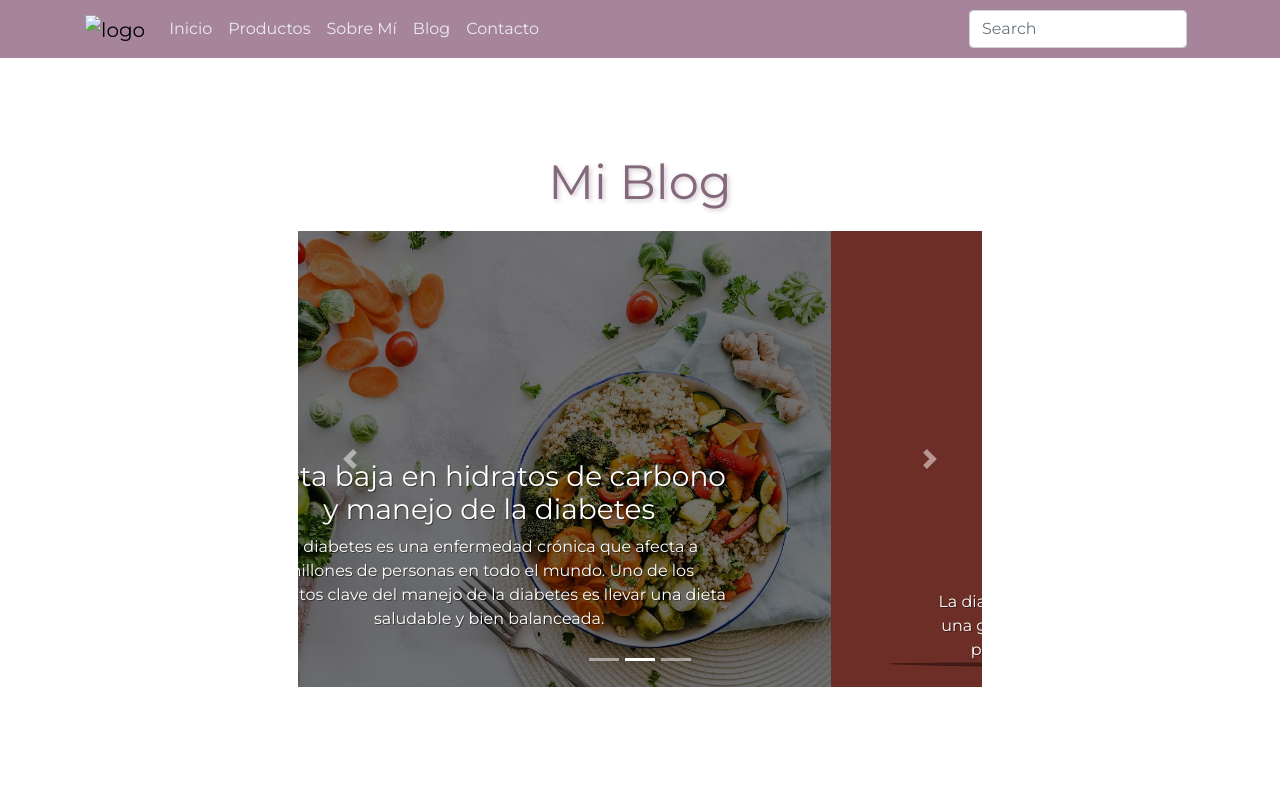
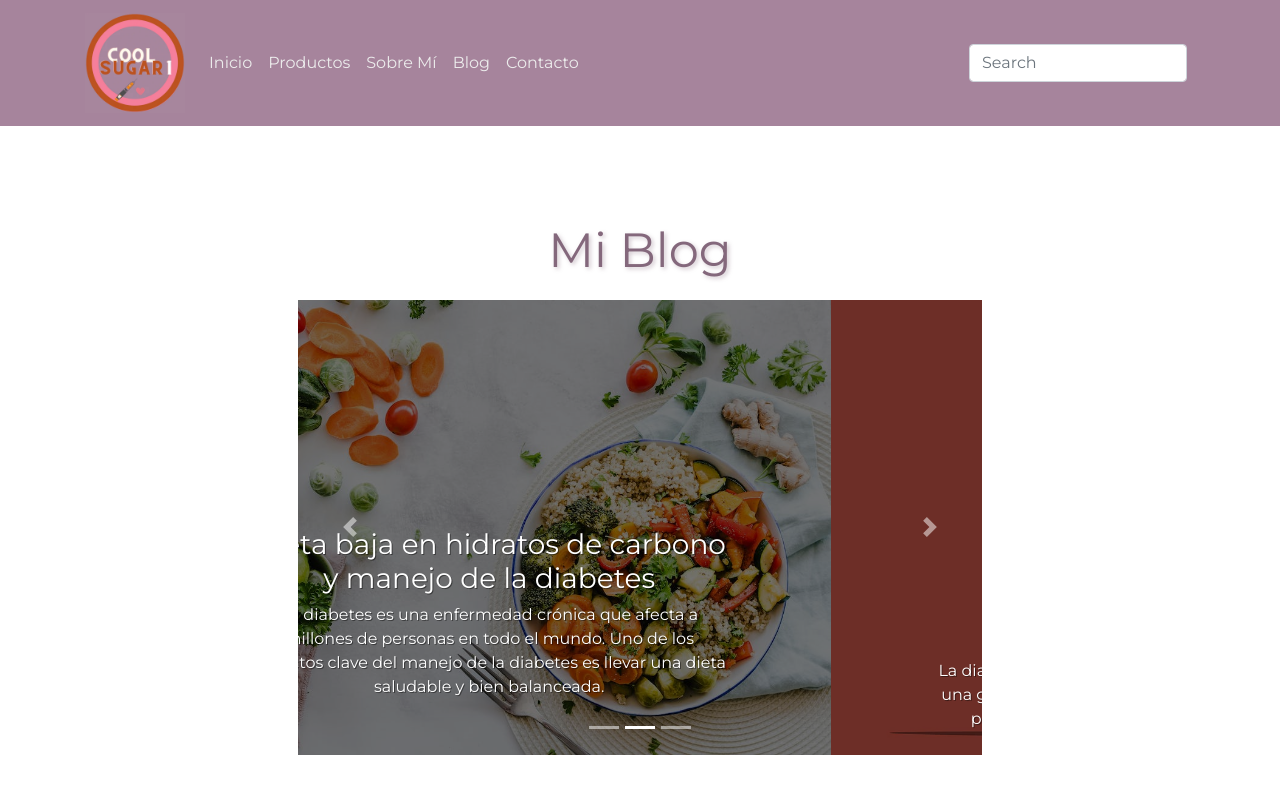
Before and after one commit to BegoRB/PF-RodriguezBlanco-Begona, a website: page paginas/blog.html in a window 1280 px wide. Shown: the top 800 px of the page. Drawn offline with nearby package versions, Linux system fonts and the light colour scheme; the site is published under a folder, as on GitHub Pages, so addresses that start at the root find nothing.

Commit message:
Error solucionado (img de navbar)

```diff
--- a/paginas/blog.html
+++ b/paginas/blog.html
@@ -62,7 +62,7 @@ href="https://cdnjs.cloudflare.com/ajax/libs/animate.css/4.1.1/animate.min.css"
 <nav class="navbar navbar-expand-lg menu">
 <div class="container">
 <a class="navbar-brand" href="#">
-	<img src="/imagenes/logo.webp" height="100" alt="logo">
+	<img src="../imagenes/logo.webp" height="100" alt="logo">
 </a>
 	<!-- Collapse button -->
 	<button
```
Also changed, not shown: index.html (+1 -1 lines), paginas/contacto.html (+1 -1 lines), paginas/productos.html (+1 -1 lines), paginas/sobremi.html (+1 -1 lines).
